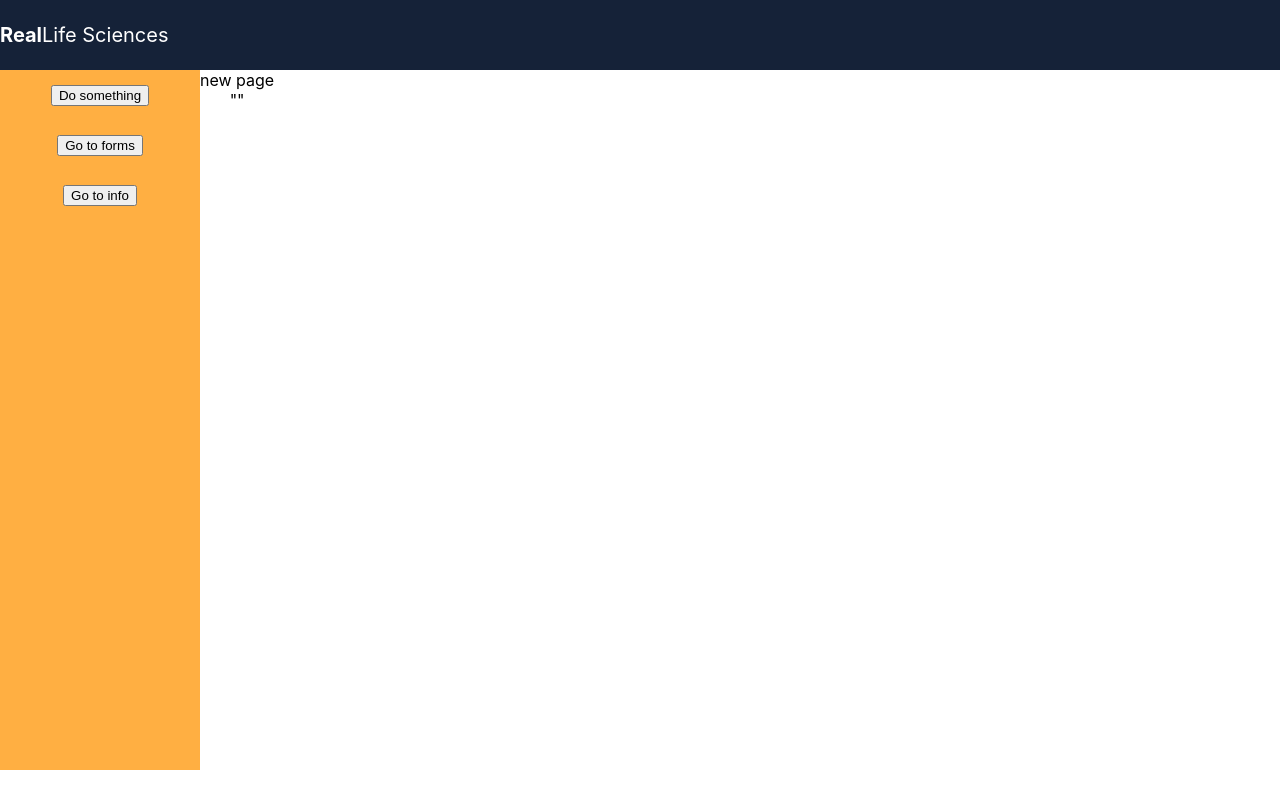
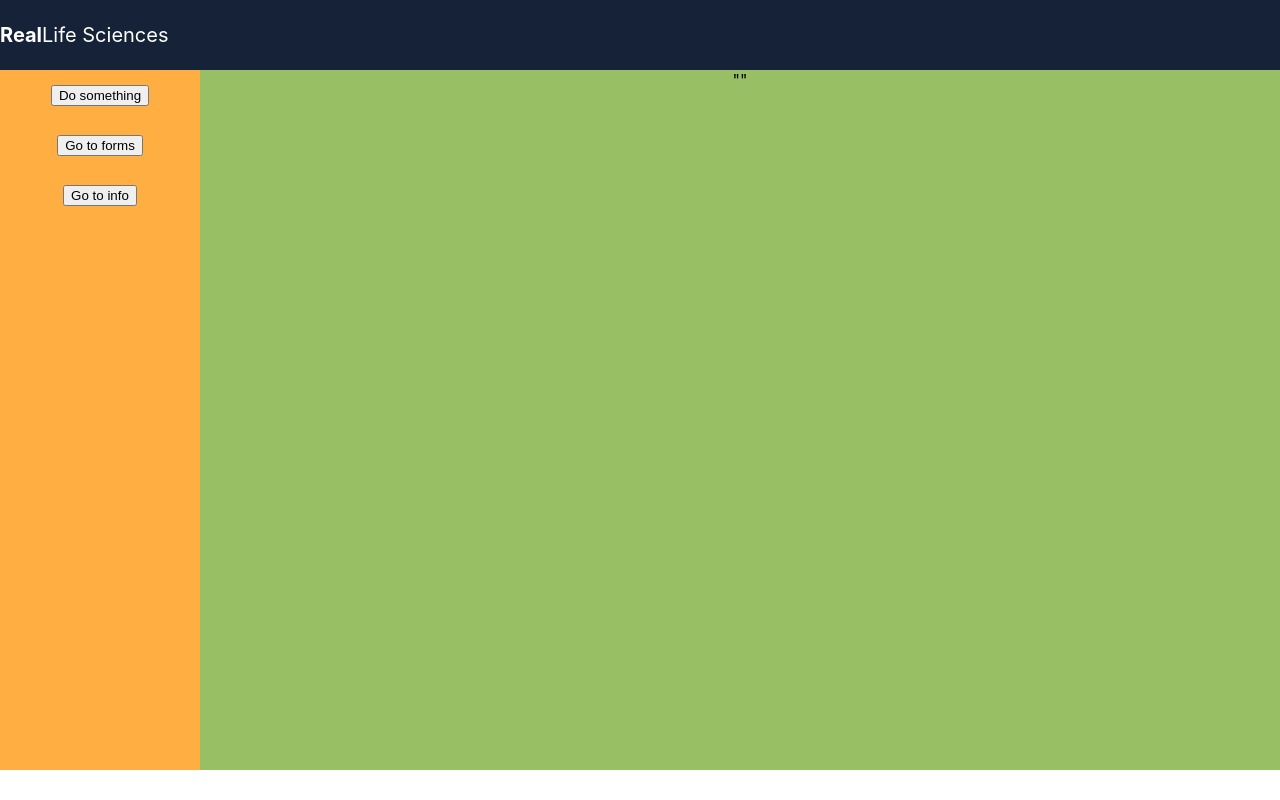
Before and after one commit to MunteanAndra/VSP-App, a React (Create React App) app: page /Infopage in a window 1280 px wide. Built offline with nearby package versions, Linux system fonts and the light colour scheme.

Commit message:
Centered text in info page

```diff
--- a/src/Pages/Infopage.js
+++ b/src/Pages/Infopage.js
@@ -2,9 +2,8 @@ import './InfopageStyle.css';
 
 const Info = (props) => {
     return (
-        <div>
-            <div className='info'> new page </div>
-            <div style={{color:"black"}}>{JSON.stringify(props.formdata)}</div>
+        <div className='info'>
+            <div className='info_text' style={{color:"black"}}>{JSON.stringify(props.formdata)}</div>
         </div>
     );
 }
--- a/src/Pages/InfopageStyle.css
+++ b/src/Pages/InfopageStyle.css
@@ -1,3 +1,12 @@
 .info{
     color: black;
+    background-color: #98BF64;
+    flex-grow: 1;
 }
+
+.form_text{
+    display: flex;
+    flex-direction: column;
+    justify-content: center;
+    align-items: center;
+}
```
